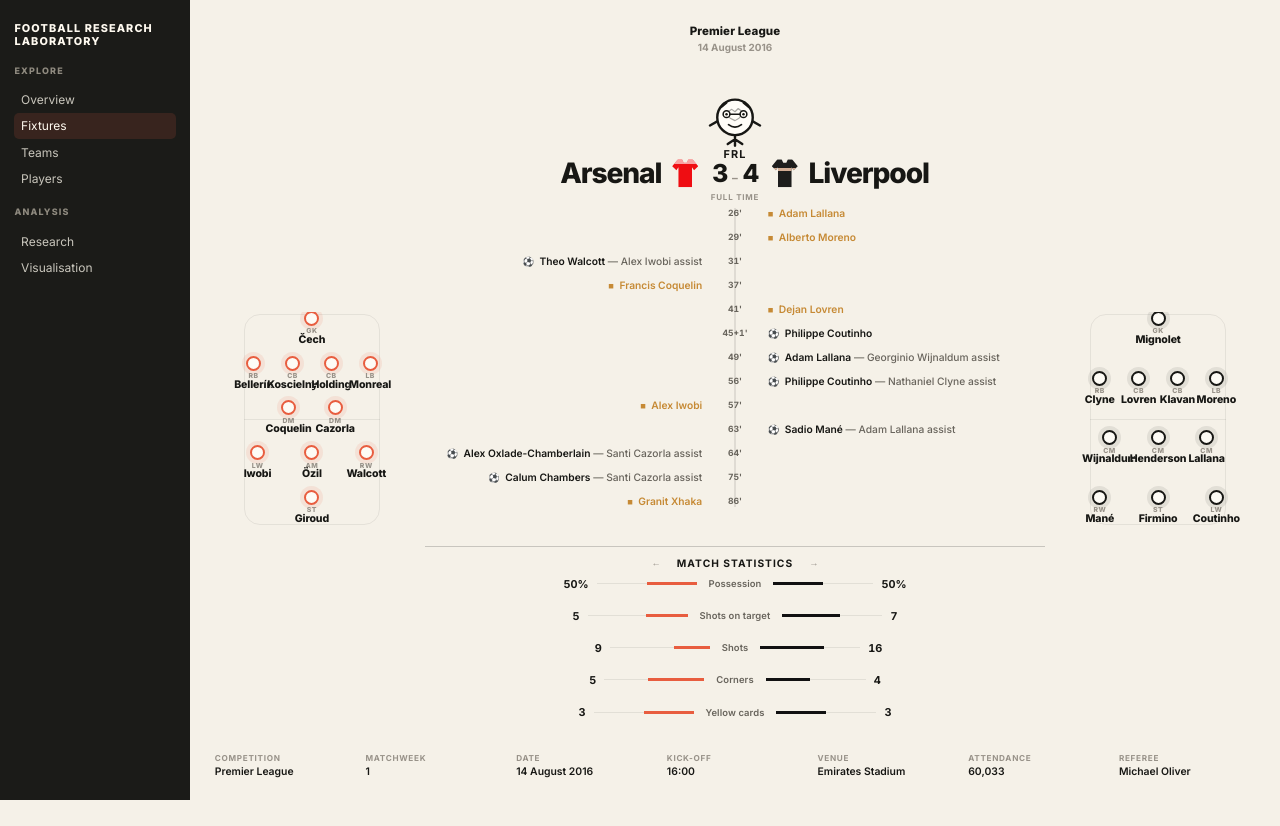
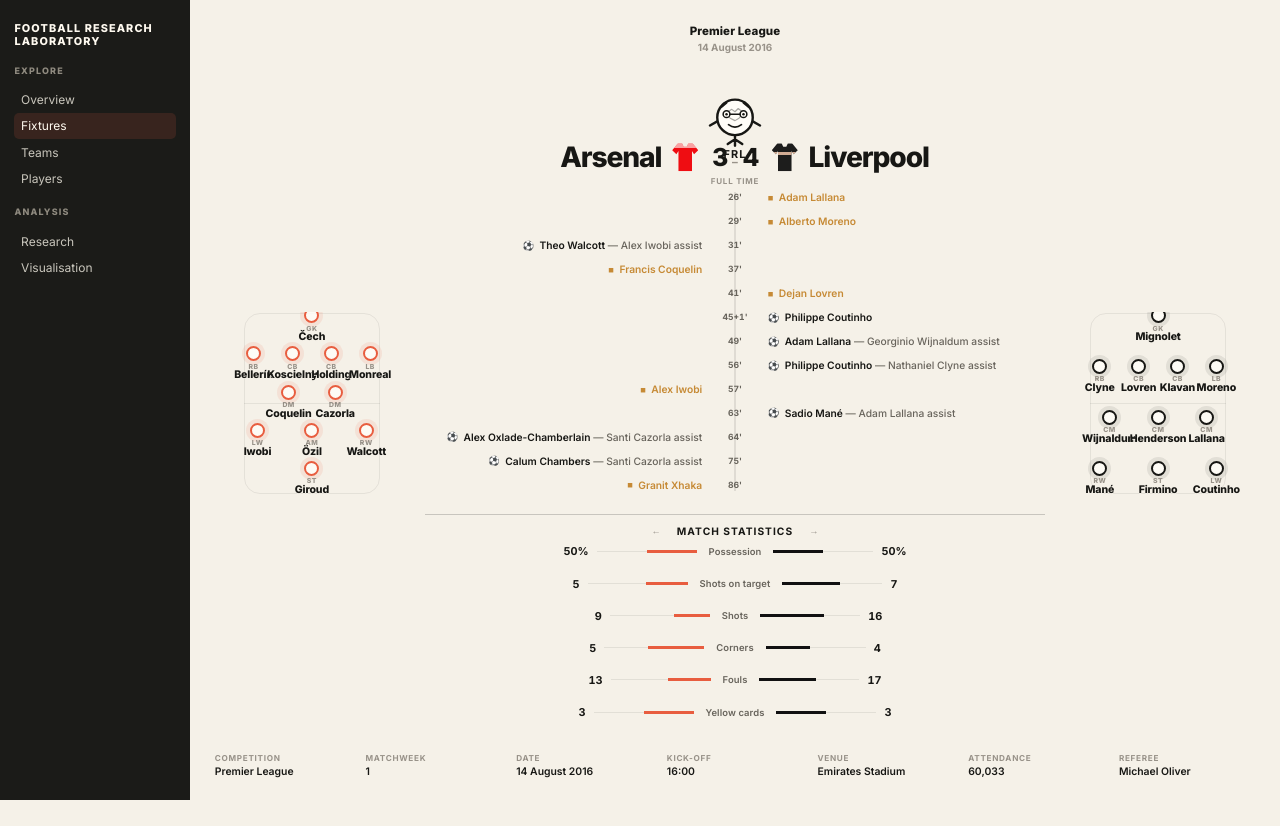
Before and after one commit to dallum96-gif/football-research-lab, a Next.js app in the folder web/: page /fixtures/1/1 in a window 1280 px wide. Built offline with nearby package versions, Linux system fonts and the light colour scheme.

Commit message:
Add fouls to fixture match statistics

```diff
--- a/web/src/app/fixtures/[season]/[fixtureId]/page.tsx
+++ b/web/src/app/fixtures/[season]/[fixtureId]/page.tsx
@@ -46,6 +46,7 @@ const stats: [string, string, string, number, number][] = [
   ["5", "Shots on target", "7", 42, 58],
   ["9", "Shots", "16", 36, 64],
   ["5", "Corners", "4", 56, 44],
+  ["13", "Fouls", "17", 43, 57],
   ["3", "Yellow cards", "3", 50, 50],
 ];
 
```
